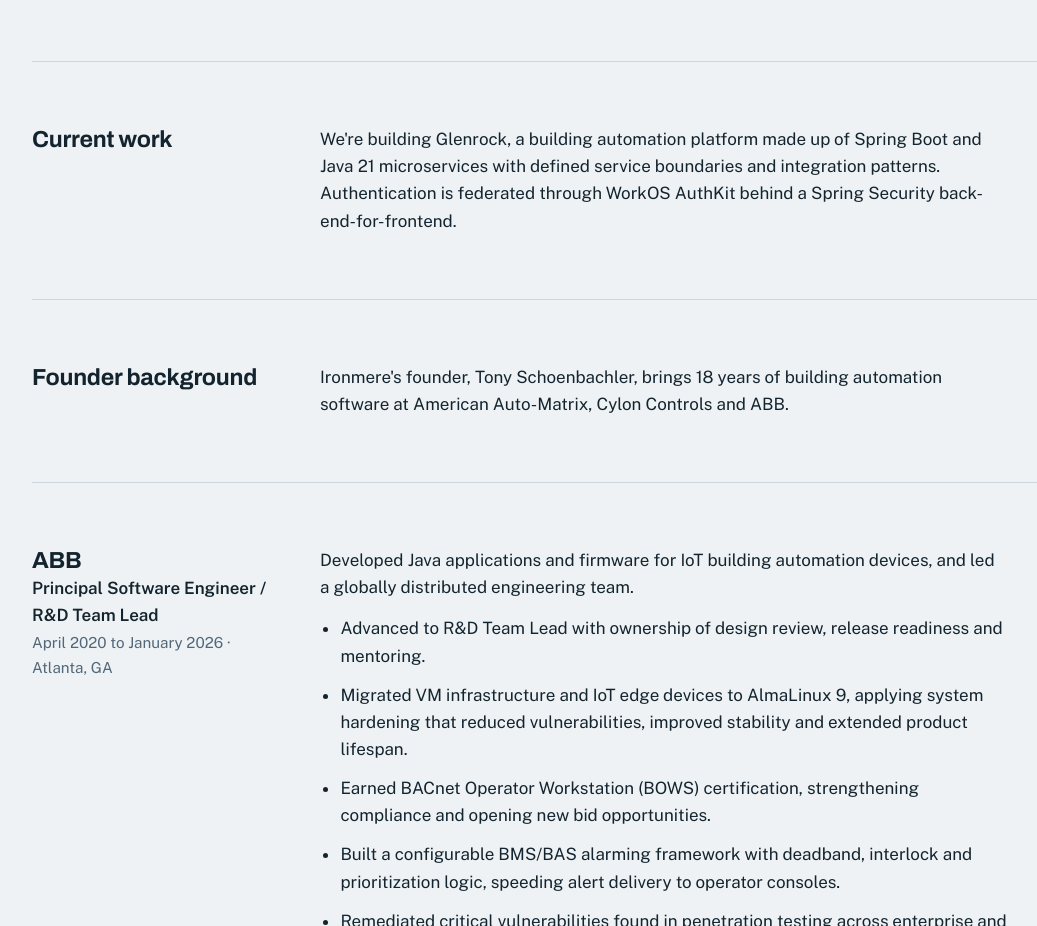
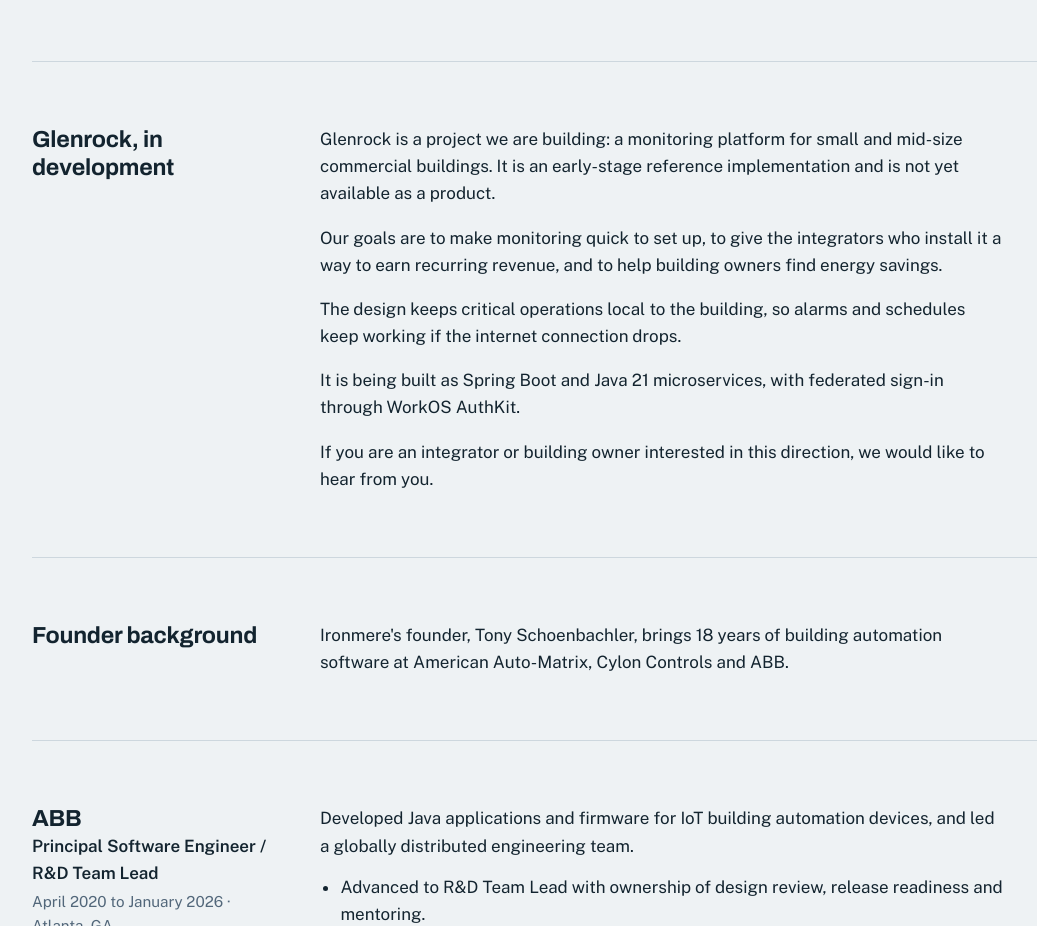
Before and after one commit to tschoenbachler/ironmere-site, a plain HTML site: page index.html in a window 1280 px wide. Shown: the part 2210-3136 px from the top of the page, without its empty margins (88-1125 px from the left). Drawn offline with nearby package versions, Linux system fonts and the light colour scheme.

Commit message:
Revise Glenrock project overview in index.html
Updated project description for Glenrock to clarify its purpose and features.

```diff
--- a/index.html
+++ b/index.html
@@ -198,9 +198,13 @@
   </section>
 
   <section class="cols">
-    <h2>Current work</h2>
+    <h2>Glenrock, in development</h2>
     <div>
-      <p>We're building Glenrock, a building automation platform made up of Spring Boot and Java 21 microservices with defined service boundaries and integration patterns. Authentication is federated through WorkOS AuthKit behind a Spring Security back-end-for-frontend.</p>
+      <p>Glenrock is a project we are building: a monitoring platform for small and mid-size commercial buildings. It is an early-stage reference implementation and is not yet available as a product.</p>
+      <p>Our goals are to make monitoring quick to set up, to give the integrators who install it a way to earn recurring revenue, and to help building owners find energy savings.</p>
+      <p>The design keeps critical operations local to the building, so alarms and schedules keep working if the internet connection drops.</p>
+      <p>It is being built as Spring Boot and Java 21 microservices, with federated sign-in through WorkOS AuthKit.</p>
+      <p>If you are an integrator or building owner interested in this direction, we would like to hear from you.</p>
     </div>
   </section>
 
```
